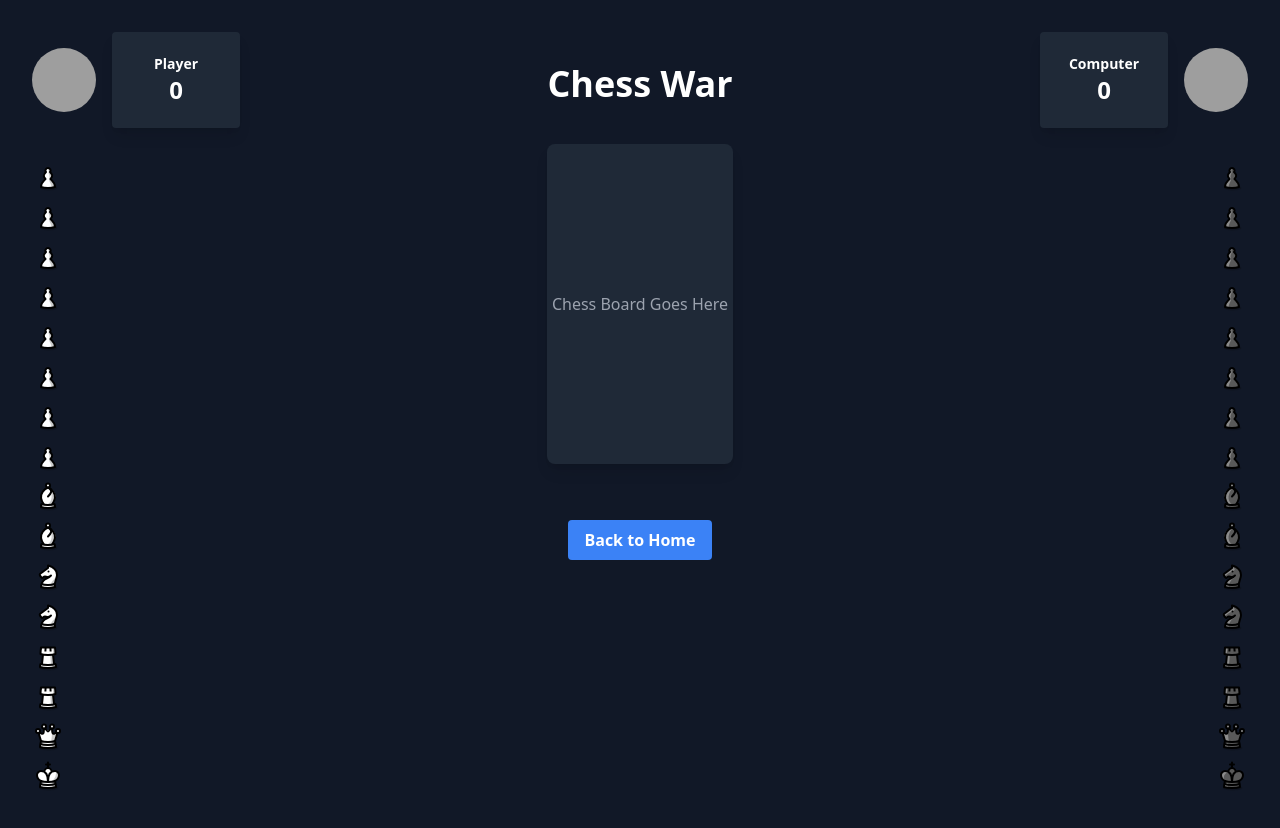
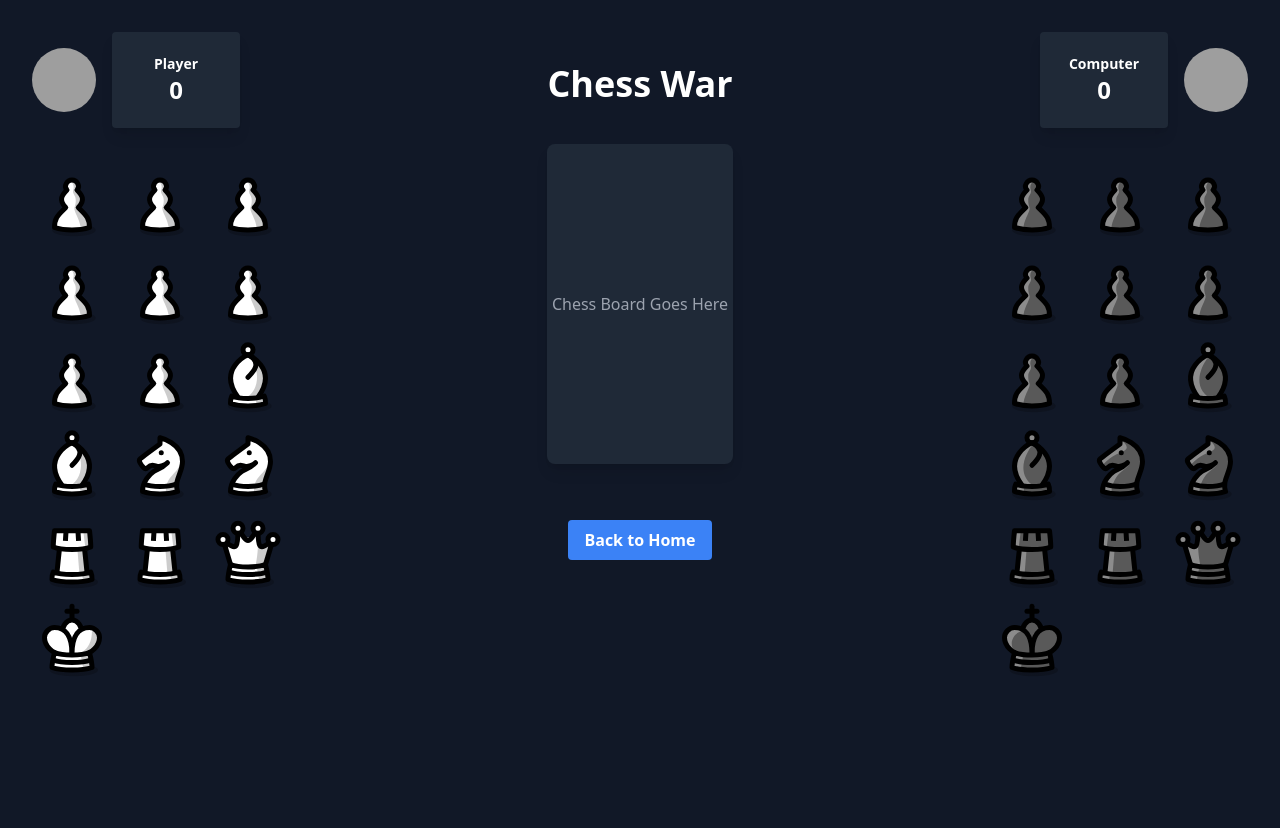
Before and after one commit to jimmacur/chess-war, a Vue app: page /game/computer in a window 1280 px wide. Shown: the top 828 px of the page. Built offline with nearby package versions, Linux system fonts and the light colour scheme; grey boxes are pictures that could not be loaded.

Commit message:
feat: resizes and adds grid for pieces

```diff
--- a/src/views/PlayVsComputer.vue
+++ b/src/views/PlayVsComputer.vue
@@ -16,8 +16,14 @@
     </div>
 
     <!-- Player Pieces -->
-    <div class="absolute top-40 left-8 flex flex-col space-y-2 items-center">
-      <img v-for="(piece, index) in playerPieces" :key="index" :src="piece" alt="Piece" class="w-8 h-8" />
+    <div class="absolute top-40 left-8 grid grid-cols-3 gap-2">
+      <img
+        v-for="(piece, index) in playerPieces"
+        :key="index"
+        :src="piece"
+        alt="Piece"
+        class="w-20 h-20"
+      />
     </div>
 
     <!-- Title -->
@@ -39,8 +45,14 @@
     </div>
 
     <!-- Computer Pieces -->
-    <div class="absolute top-40 right-8 flex flex-col space-y-2 items-center">
-      <img v-for="(piece, index) in computerPieces" :key="index" :src="piece" alt="Piece" class="w-8 h-8" />
+    <div class="absolute top-40 right-8 grid grid-cols-3 gap-2">
+      <img
+        v-for="(piece, index) in computerPieces"
+        :key="index"
+        :src="piece"
+        alt="Piece"
+        class="w-20 h-20"
+      />
     </div>
 
     <!-- Chess Board Placeholder -->
@@ -63,9 +75,9 @@ export default {
   data() {
     return {
       playerData: {
-        name: "Player", // Default name
-        side: "white",  // Default side
-        avatar: { src: "/src/assets/default-avatar.png", name: "Default Avatar" }, // Default avatar
+        name: "Player",
+        side: "white",
+        avatar: { src: "/src/assets/default-avatar.png", name: "Default Avatar" }, //
       },
       computerData: {
         name: "Computer",
@@ -74,8 +86,8 @@ export default {
       },
       playerScore: 0,
       computerScore: 0,
-      playerPieces: [],
-      computerPieces: [],
+      playerPieces: [] as string[],
+      computerPieces: [] as string[],
     };
   },
   mounted() {
```
